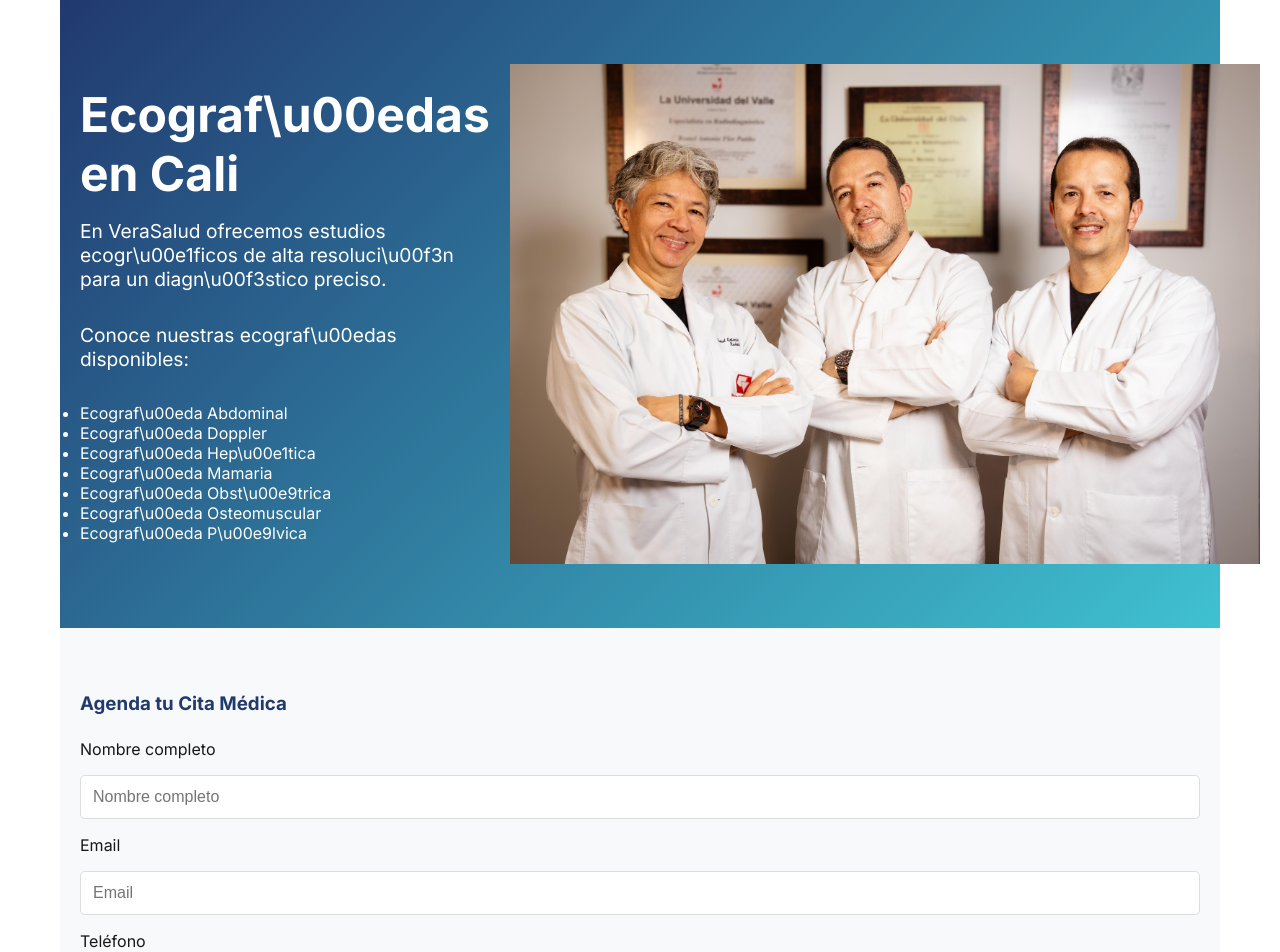
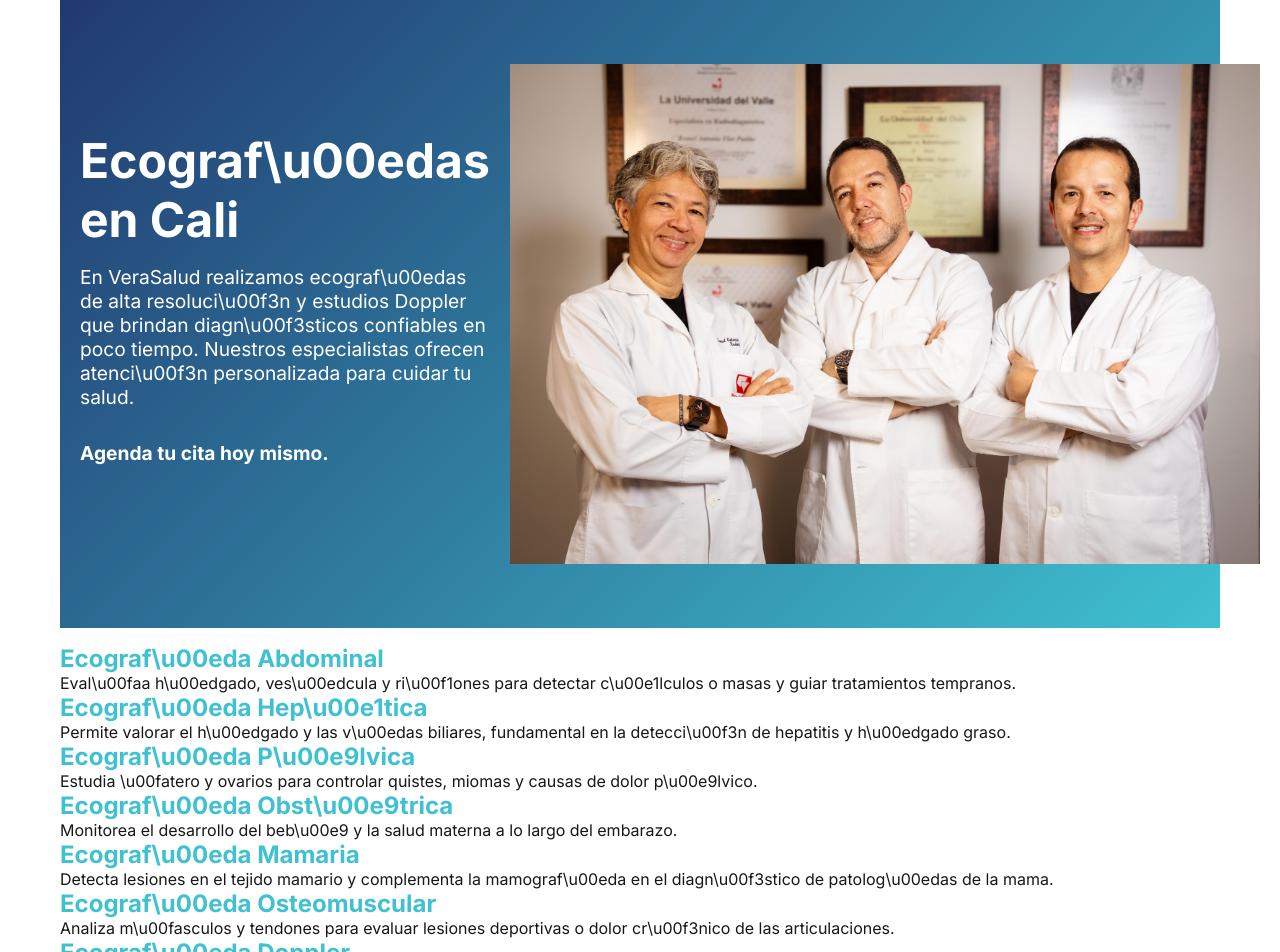
Before and after one commit to gstvgrc/verasalud-website, a Next.js app: page /servicios/ecografias in a window 1280 px wide. Shown: the top 952 px of the page. Built offline with nearby package versions, Linux system fonts and the light colour scheme.

Commit message:
Improve ecografias index page

```diff
--- a/app/servicios/ecografias/page.js
+++ b/app/servicios/ecografias/page.js
@@ -4,13 +4,14 @@ import styles from '../../Home.module.css'
 import Link from 'next/link'
 
 export const metadata = {
-  title: 'Ecograf\u00edas en Cali | Alta Resoluci\u00f3n y Doppler | VeraSalud',
-  description: 'Ecograf\u00edas convencionales y Doppler con resultados inmediatos en VeraSalud Cali.',
-  keywords: ['ecografias cali', 'ecografia doppler', 'ecografia abdominal', 'ultrasonido cali'],
+  title: 'Ecograf\u00edas en Cali | Ultrasonido y Doppler | VeraSalud',
+  description:
+    'Ecograf\u00edas abdominal, hep\u00e1tica, p\u00e9lvica, obst\u00e9trica, mamaria, osteomuscular y Doppler en Cali con resultados r\u00e1pidos.',
+  keywords: ['ecografias cali', 'ecografia doppler', 'ecografia abdominal', 'ultrasonido en cali'],
   alternates: { canonical: 'https://verasalud.com/servicios/ecografias' },
   openGraph: {
     title: 'Ecograf\u00edas en Cali | VeraSalud',
-    description: 'Estudios ecogr\u00e1ficos de alta resoluci\u00f3n y Doppler en Cali.',
+    description: 'Ultrasonido convencional y Doppler en Cali para diagn\u00f3sticos precisos.',
     url: 'https://verasalud.com/servicios/ecografias',
     images: [
       { url: '/og-image.jpg', width: 1200, height: 630, alt: 'Ecograf\u00edas en VeraSalud Cali' }
@@ -20,8 +21,8 @@ export const metadata = {
   },
   twitter: {
     card: 'summary_large_image',
-    title: 'Ecograf\u00edas de Alta Resoluci\u00f3n en Cali | VeraSalud',
-    description: 'Diagn\u00f3stico confiable y atenci\u00f3n sin demoras.'
+    title: 'Ecograf\u00edas de Alta Resoluci\u00f3n en Cali',
+    description: 'Solicita tu ecograf\u00eda con especialistas en VeraSalud.'
   }
 }
 
@@ -36,24 +37,82 @@ export default function EcografiasPage() {
 
   return (
     <main className={styles.container}>
-      <script type="application/ld+json" dangerouslySetInnerHTML={{ __html: JSON.stringify(jsonLd) }} />
+      <script
+        type="application/ld+json"
+        dangerouslySetInnerHTML={{ __html: JSON.stringify(jsonLd) }}
+      />
       <section className={styles.hero}>
         <div className={styles.heroContent}>
           <h1>Ecograf\u00edas en Cali</h1>
-          <p>En VeraSalud ofrecemos estudios ecogr\u00e1ficos de alta resoluci\u00f3n para un diagn\u00f3stico preciso.</p>
-          <p>Conoce nuestras ecograf\u00edas disponibles:</p>
-          <ul>
-            <li><Link href="/servicios/ecografias/abdominal">Ecograf\u00eda Abdominal</Link></li>
-            <li><Link href="/servicios/ecografias/doppler">Ecograf\u00eda Doppler</Link></li>
-            <li><Link href="/servicios/ecografias/hepatica">Ecograf\u00eda Hep\u00e1tica</Link></li>
-            <li><Link href="/servicios/ecografias/mama">Ecograf\u00eda Mamaria</Link></li>
-            <li><Link href="/servicios/ecografias/obstetrica">Ecograf\u00eda Obst\u00e9trica</Link></li>
-            <li><Link href="/servicios/ecografias/osteomuscular">Ecograf\u00eda Osteomuscular</Link></li>
-            <li><Link href="/servicios/ecografias/pelvica">Ecograf\u00eda P\u00e9lvica</Link></li>
-          </ul>
+          <p>
+            En VeraSalud realizamos ecograf\u00edas de alta resoluci\u00f3n y estudios
+            Doppler que brindan diagn\u00f3sticos confiables en poco tiempo.
+            Nuestros especialistas ofrecen atenci\u00f3n personalizada para cuidar
+            tu salud.
+          </p>
+          <p><strong>Agenda tu cita hoy mismo.</strong></p>
         </div>
-        <Image src="/equipo-medico.jpg" alt="Equipo m\u00e9dico realizando ecograf\u00eda" width={800} height={500} loading="lazy" />
+        <Image
+          src="/equipo-medico.jpg"
+          alt="Equipo m\u00e9dico realizando ecograf\u00eda"
+          width={800}
+          height={500}
+          loading="lazy"
+        />
       </section>
+
+      <section className={styles.ecografiaLinks}>
+        <h2>
+          <Link href="/servicios/ecografias/abdominal">Ecograf\u00eda Abdominal</Link>
+        </h2>
+        <p>
+          Eval\u00faa h\u00edgado, ves\u00edcula y ri\u00f1ones para detectar c\u00e1lculos
+          o masas y guiar tratamientos tempranos.
+        </p>
+        <h2>
+          <Link href="/servicios/ecografias/hepatica">Ecograf\u00eda Hep\u00e1tica</Link>
+        </h2>
+        <p>
+          Permite valorar el h\u00edgado y las v\u00edas biliares, fundamental en la
+          detecci\u00f3n de hepatitis y h\u00edgado graso.
+        </p>
+        <h2>
+          <Link href="/servicios/ecografias/pelvica">Ecograf\u00eda P\u00e9lvica</Link>
+        </h2>
+        <p>
+          Estudia \u00fatero y ovarios para controlar quistes, miomas y causas de
+          dolor p\u00e9lvico.
+        </p>
+        <h2>
+          <Link href="/servicios/ecografias/obstetrica">Ecograf\u00eda Obst\u00e9trica</Link>
+        </h2>
+        <p>
+          Monitorea el desarrollo del beb\u00e9 y la salud materna a lo largo del
+          embarazo.
+        </p>
+        <h2>
+          <Link href="/servicios/ecografias/mamaria">Ecograf\u00eda Mamaria</Link>
+        </h2>
+        <p>
+          Detecta lesiones en el tejido mamario y complementa la mamograf\u00eda en
+          el diagn\u00f3stico de patolog\u00edas de la mama.
+        </p>
+        <h2>
+          <Link href="/servicios/ecografias/osteomuscular">Ecograf\u00eda Osteomuscular</Link>
+        </h2>
+        <p>
+          Analiza m\u00fasculos y tendones para evaluar lesiones deportivas o
+          dolor cr\u00f3nico de las articulaciones.
+        </p>
+        <h2>
+          <Link href="/servicios/ecografias/doppler">Ecograf\u00eda Doppler</Link>
+        </h2>
+        <p>
+          Mide el flujo sangu\u00edneo en venas y arterias, esencial para
+          diagnosticar problemas circulatorios.
+        </p>
+      </section>
+
       <section className={styles.contact}>
         <div className={styles.container}>
           <ContactForm />
```
